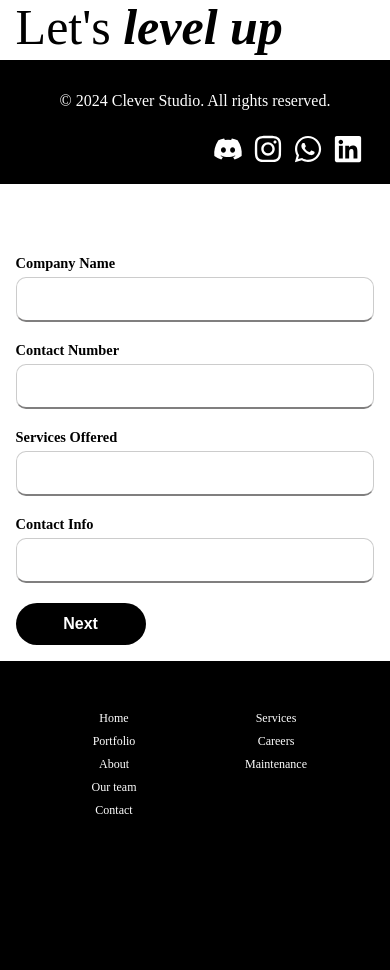
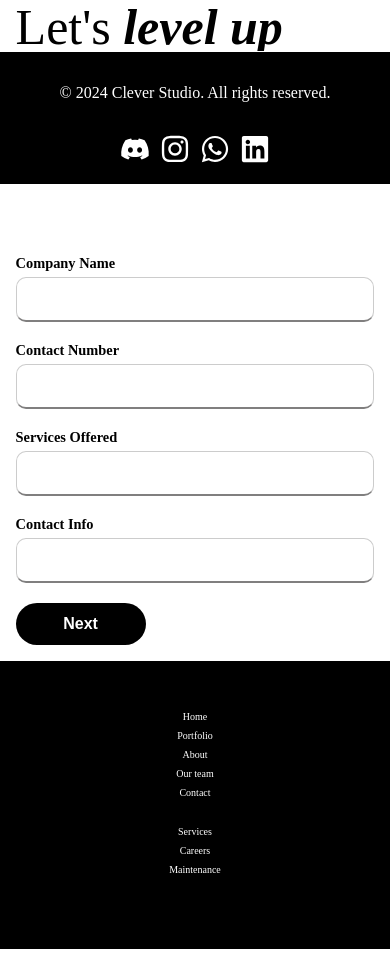
Before and after one commit to prnnav/company-form, a React (Create React App) app: page / in a window 390 px wide. Shown: the part 660-1630 px from the top of the page. After the commit the page ends 1609 px from the top, so only its background shows below. Built offline with nearby package versions, Linux system fonts and the light colour scheme; a web font is replaced by a local one.

Commit message:
Update Footer.css

```diff
--- a/src/components/Footer.css
+++ b/src/components/Footer.css
@@ -22,23 +22,25 @@ body {
   margin-top: 5vh;
   padding: 0 2%;
   flex-wrap: wrap;
+  gap: 20px; /* Added for better spacing on small screens */
 }
 
-.footer-left, .footer-right {
+.footer-left,
+.footer-right {
   display: flex;
   flex-direction: column;
-  font-size: clamp(16px, 2vw, 20px);
-  min-width: 150px;
+  font-size: clamp(14px, 2vw, 20px); /* Slightly smaller base size */
+  min-width: 120px; /* Reduced for small screens */
 }
 
 .footer-title {
-  font-size: clamp(30px, 10vw, 300px);
+  font-size: clamp(24px, 8vw, 300px); /* Adjusted for smaller screens */
   font-weight: bold;
   margin: 2vh 0;
   text-align: center;
   width: 100%;
   display: block;
-  margin-bottom: 70px;
+  margin-bottom: 40px; /* Reduced default margin */
 }
 
 .footer-bottom {
@@ -67,12 +69,12 @@ body {
   margin-top: 1rem;
   color: white;
   text-decoration: none;
-  font-size: clamp(14px, 2.5vw, 25px);
+  font-size: clamp(12px, 2.5vw, 20px); /* Adjusted for smaller screens */
 }
 
 .footer-icon {
   display: flex;
-  gap: 15px;
+  gap: 12px; /* Reduced gap */
   justify-content: flex-end;
   align-items: center;
   width: auto;
@@ -89,71 +91,81 @@ body {
   color: white;
 }
 
+/* Media Queries */
 @media (max-width: 1200px) {
   .footer-title {
-    margin-bottom: 75px;
+    margin-bottom: 50px; /* Reduced further */
   }
 }
 
 @media (max-width: 850px) {
+  .footer-links {
+    flex-direction: column; /* Stack links vertically */
+    align-items: center;
+    width: 90%;
+  }
   .footer-title {
-    margin-bottom: 90px;
+    margin-bottom: 60px;
   }
 }
 
 @media (max-width: 570px) {
   .footer-container {
+    min-height: 250px; /* Adjusted height */
+  }
+  .footer-links {
     width: 100%;
+    padding: 0 5%;
   }
 }
 
 @media (max-width: 480px) {
   .footer-bottom {
     flex-direction: column;
-    gap: 0.5rem;
+    gap: 1rem; /* Increased gap for readability */
     padding: 0.5rem 5%;
   }
 
   .footer-icons {
-    padding: 0.5rem 2%;
+    padding: 0.5rem 5%;
   }
 
   .footer-icon {
     gap: 10px;
+    justify-content: center; /* Center icons on small screens */
+    width: 100%;
   }
 
   .text {
     margin-top: 0.5rem;
-    font-size: clamp(12px, 2vw, 18px);
+    font-size: clamp(10px, 2vw, 16px); /* Smaller text */
   }
 
   .footer-container {
-    min-height: 300px;
-    width: 100%;
+    min-height: 280px;
+  }
+
+  .footer-title {
+    font-size: clamp(20px, 6vw, 50px); /* Smaller title */
+    margin-bottom: 30px;
   }
 }
 
 @media (max-width: 380px) {
-  .footer-container {
-    width: 100%;
-  }
   .footer-icon {
-    margin-right: 20px;
+    gap: 8px; /* Further reduced gap */
   }
   .footer-title {
-    margin-bottom: 110px;
-    font-size: 50px;
-  }
-}
-
-@media (max-width: 355px) {
-  .footer-container {
-    width: 100%;
+    margin-bottom: 40px;
+    font-size: 40px;
   }
 }
 
 @media (max-width: 345px) {
-  .footer-container {
-    width: 100%;
+  .footer-links {
+    padding: 0 2%;
+  }
+  .footer-bottom p {
+    font-size: 12px; /* Smaller copyright text */
   }
 }
```
